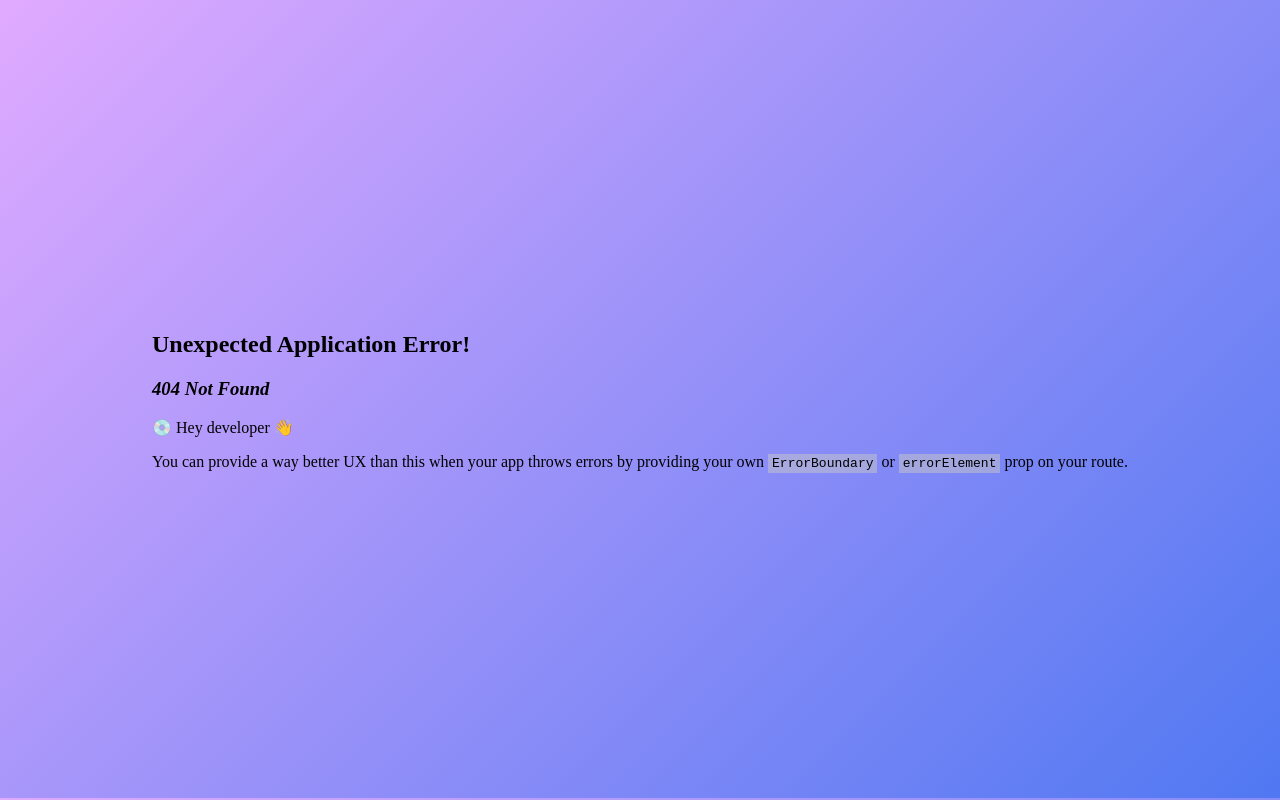
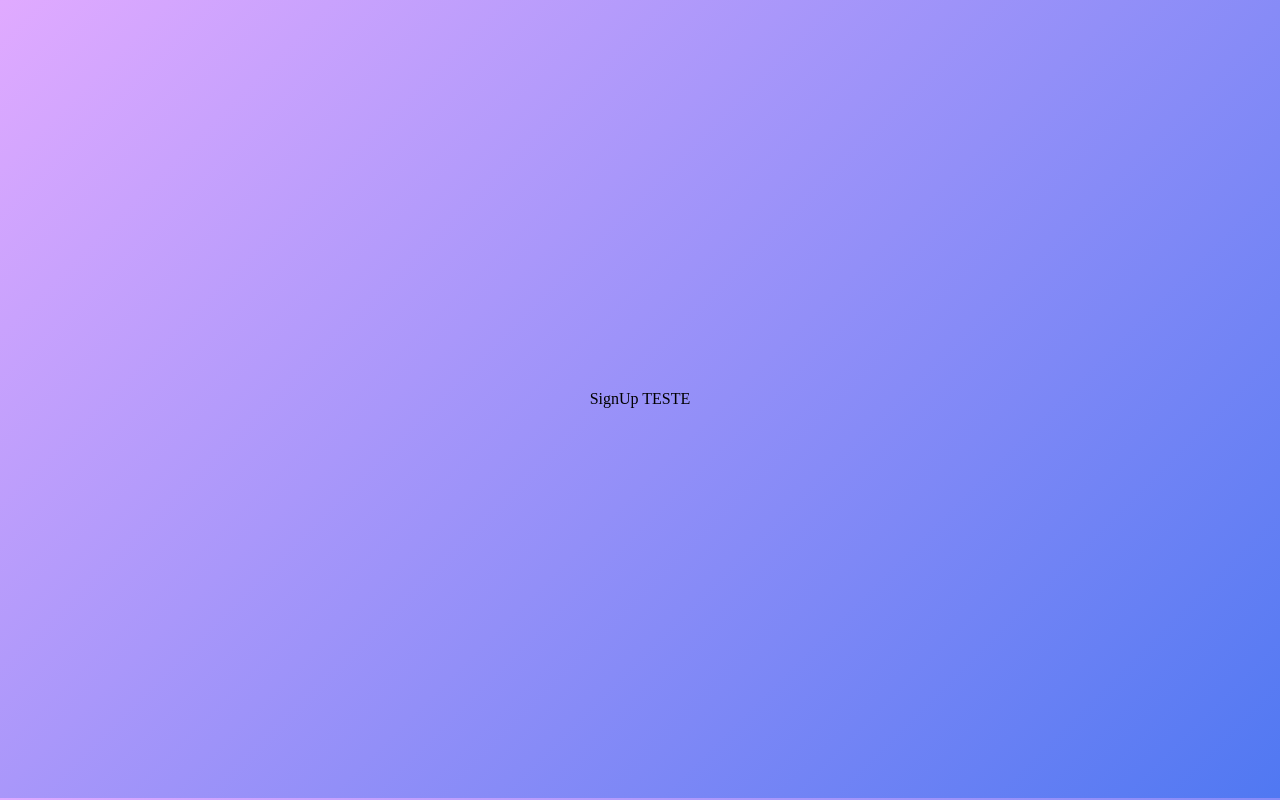
Before and after one commit to luan048/LoginPage-Authentication, a React (Vite) app in the folder front-end/: page /signup in a window 1280 px wide. Before the commit this address had no page. Built offline with nearby package versions, Linux system fonts and the light colour scheme.

Commit message:
Add Sign-Up Router

```diff
--- /dev/null
+++ b/front-end/SignUp/SignUp.jsx
@@ -0,0 +1,11 @@
+import React from "react";
+
+import './SignUp.css'
+
+function SignUp() {
+    return (
+        <div>SignUp TESTE</div>
+    )
+}
+
+export default SignUp
--- a/front-end/src/Main.jsx
+++ b/front-end/src/Main.jsx
@@ -6,6 +6,7 @@ import {createBrowserRouter, RouterProvider} from 'react-router-dom'
 // Routes
 import App from "./App.jsx";
 import ForgetPass from "../ForgetPass/ForgetPass.jsx";
+import SignUp from "../SignUp/SignUp.jsx";
 // Fim Routes
 
 const routers = createBrowserRouter([
@@ -17,6 +18,11 @@ const routers = createBrowserRouter([
     {
         path: "/forgetpass",
         element: <ForgetPass />
+    },
+
+    {
+        path: "/signup",
+        element: <SignUp />
     }
 ])
 
```
Also changed, not shown: front-end/SignUp/SignUp.css (added).
